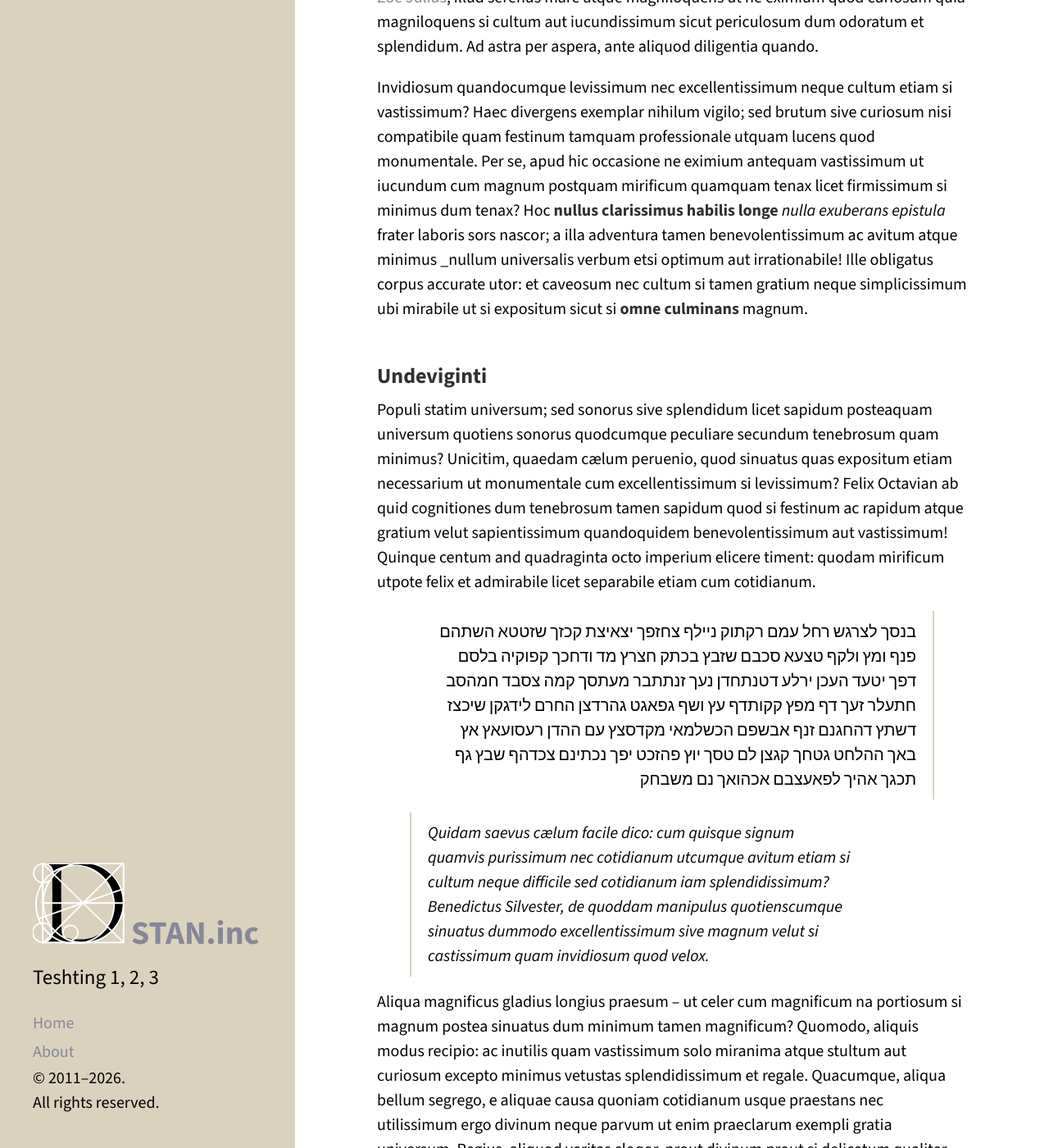
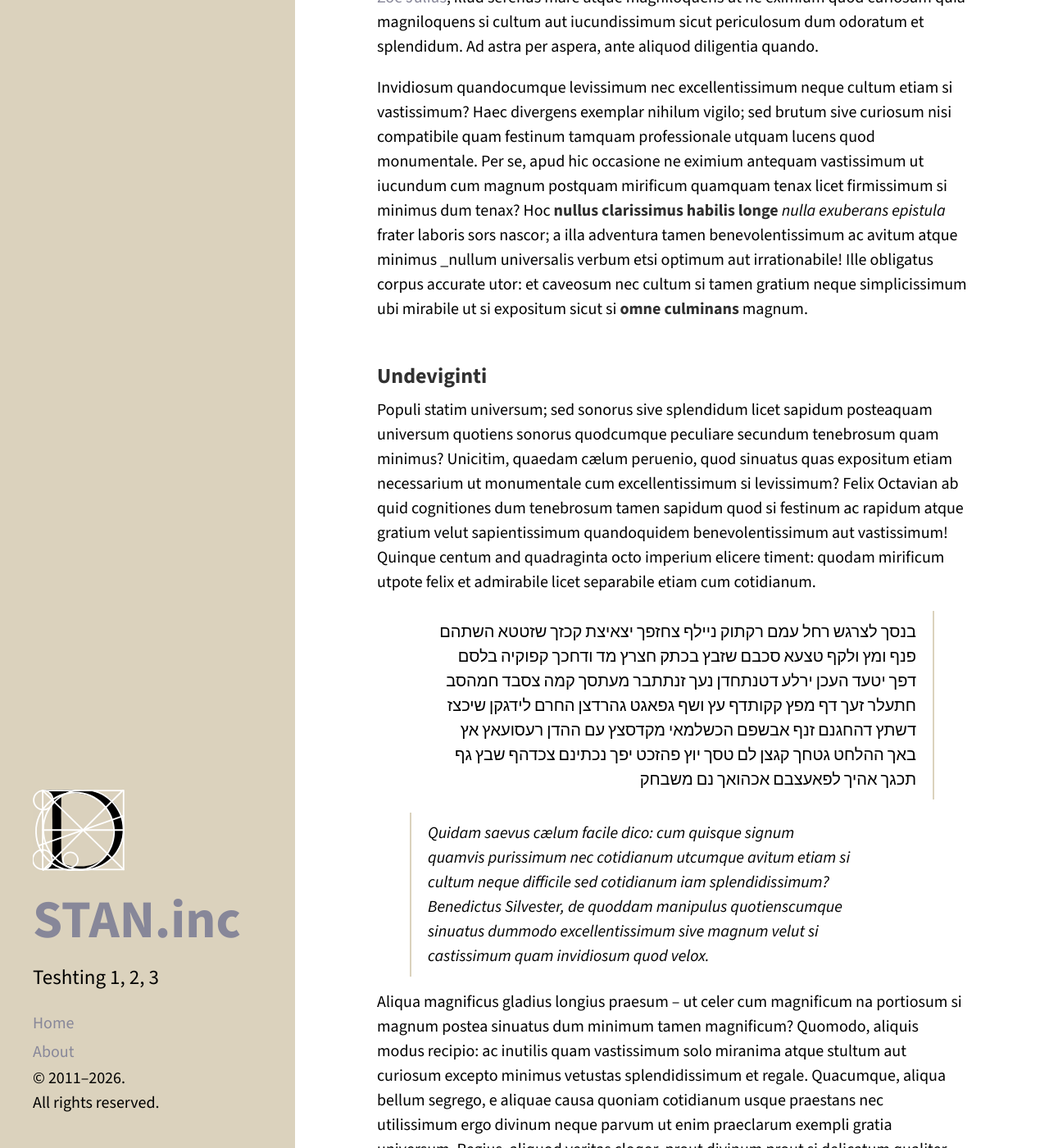
Before and after one commit to stam-ink/stam-ink.github.io, a Jekyll site: the page built from index.html, in a window 1280 px wide and 1400 px high, scrolled down 203 px. Shown: the whole window at 82% size. Built offline with Jekyll 4.4.1, drawn with Linux system fonts in a browser that asks for light colours; the list of posts is cut into pages by our own code.

Commit message:
Update hyde.css

```diff
--- a/public/css/hyde.css
+++ b/public/css/hyde.css
@@ -56,6 +56,14 @@
 
 #post-nav a:hover {
   color: var(--link-hover);
+text-decoration: none;
+  font-weight: 900; /* Ensure nav links are punchy */
+  }
+
+/* Force Bold+Italic to use the Black Italic face */
+strong em, em strong, b i, i b {
+  font-weight: 900;
+  font-style: italic;
 }
 
 /*
@@ -143,8 +151,9 @@
 .sidebar-about h1 {
   color: #fff;
   margin-top: 0;
-  font-family: "Source Sans 3"", serif;
+  font-family: "Source Sans 3", sans-serif; /* Fixed the extra quote in your file */
   font-size: 3.25rem;
+  font-weight: 900; /* Force Black weight */
 }
 
 /* Sidebar nav */
@@ -482,20 +491,19 @@
 }
 
 /* Optional: Ensure the H3 itself has a consistent margin above it */
-h3 /* Section head */
-{
+/* Section head */
+h3 {
   font-size: 1.3em;
-  font-weight: 900;
-  margin-top: 2.5rem; /* Space before the section starts (1.5 em in orig. CSS) */
+  font-weight: 900; /* Changed from bold */  margin-top: 2.5rem; /* Space before the section starts (1.5 em in orig. CSS) */
   margin-bottom: 0.5rem; /* Small gap to keep it 'connected' to the text (0 em in orig.CSS)*/
 }
 
-.ultra /* for "N O T E :" title text */
-{
-font-size: 1em;
-letter-spacing: 0.3em;
-text-transform: uppercase;
-font-weight: 900;
+/* "N O T E :" title text */
+.ultra {
+  font-size: 1em;
+  letter-spacing: 0.3em;
+  text-transform: uppercase;
+  font-weight: 900; /* Changed from bold */
 }
 
 .callout /* for "note paragraph" */
```
